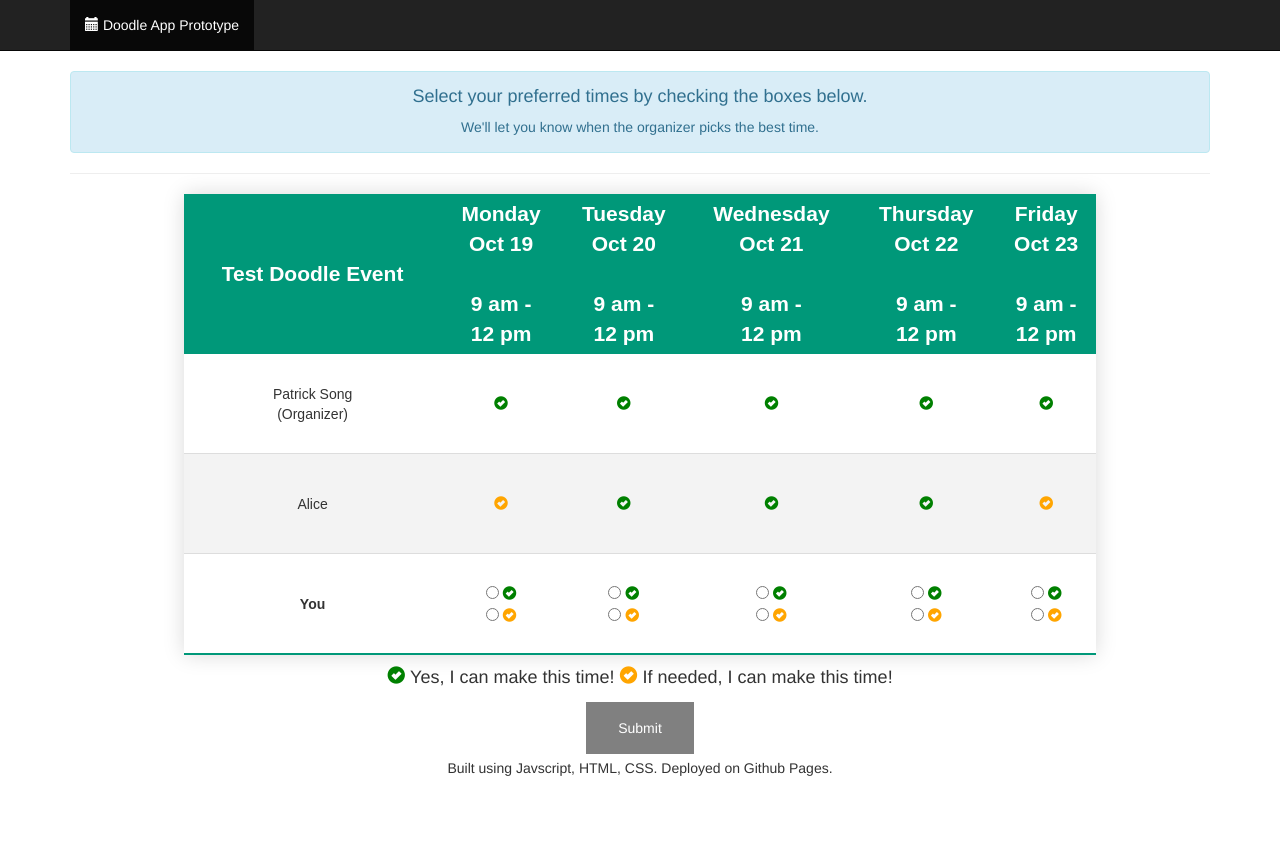
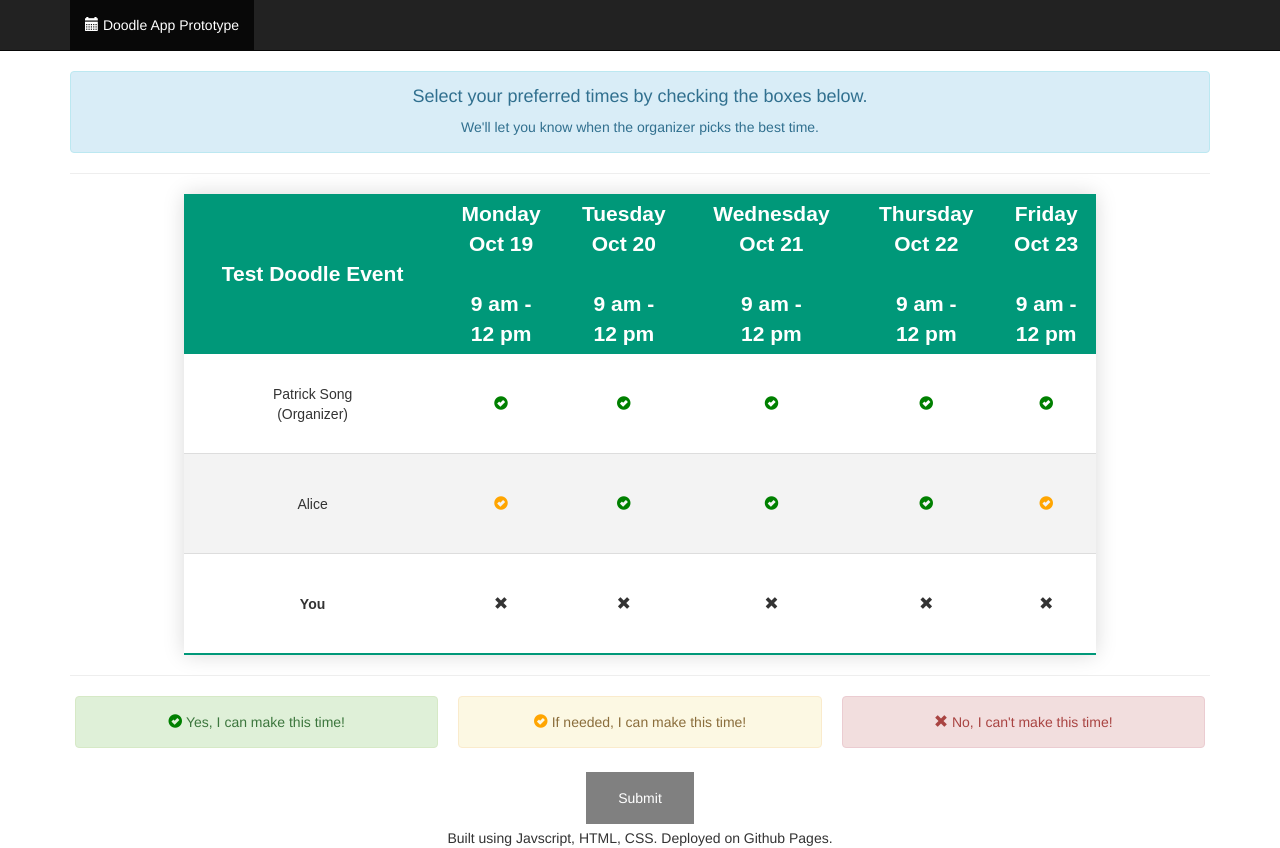
Before and after one commit to pcsong33/doodle-app, a plain HTML site: page index.html in a window 1280 px wide. Before the commit the page ends 800 px from the top, so only its background shows below. Drawn offline with nearby package versions, Linux system fonts and the light colour scheme.

Commit message:
Updated design for selecting availability

```diff
--- a/button.js
+++ b/button.js
@@ -1,5 +1,24 @@
-// if a button has been clicked, enable submit button
-function buttonChange() {
+// Toggles between the available, maybe, and not available glyph symboles
+function tristate(id) {
+  var icon = document.getElementById(id);
+  switch (icon.className) {
+    case "glyphicon glyphicon-ok-sign":
+      icon.classList.toggle("maybe");
+      break;
+    case "glyphicon glyphicon-ok-sign maybe":
+      icon.classList.toggle("glyphicon-ok-sign");
+      icon.classList.toggle("maybe");
+      icon.classList.toggle("glyphicon-remove");
+      break;
+    case "glyphicon glyphicon-remove":
+      icon.classList.toggle("glyphicon-remove");
+      icon.classList.toggle("glyphicon-ok-sign");
+      break;
+    default:
+      // display the current value if it's unexpected
+      alert(control.value);
+  }
+  // Enables submit button after the users has toggled a setting
   document.getElementById("submit").setAttribute("href", "submitted.html");
   document.getElementById("button").style.backgroundColor = "green";
 }
--- a/index.html
+++ b/index.html
@@ -104,94 +104,55 @@
             <!-- Give user option to check availabilites-->
             <td>You</td>
             <td>
-              <input
-                type="radio"
-                name="choice1"
-                value="yes"
-                onclick="buttonChange()"
-              />
-              <span class="glyphicon glyphicon-ok-sign"></span> <br />
-              <input
-                type="radio"
-                name="choice1"
-                value="Maybe"
-                onclick="buttonChange()"
-              />
-              <span class="glyphicon glyphicon-ok-sign maybe"></span>
+              <span onclick="tristate('choice1')">
+                <i id="choice1" class="glyphicon glyphicon-remove"></i>
+              </span>
             </td>
             <td>
-              <input
-                type="radio"
-                name="choice2"
-                value="yes"
-                onclick="buttonChange()"
-              />
-              <span class="glyphicon glyphicon-ok-sign"></span> <br />
-              <input
-                type="radio"
-                name="choice2"
-                value="Maybe"
-                onclick="buttonChange()"
-              />
-              <span class="glyphicon glyphicon-ok-sign maybe"></span>
+              <span onclick="tristate('choice2')">
+                <i id="choice2" class="glyphicon glyphicon-remove"></i>
+              </span>
             </td>
             <td>
-              <input
-                type="radio"
-                name="choice3"
-                value="yes"
-                onclick="buttonChange()"
-              />
-              <span class="glyphicon glyphicon-ok-sign"></span> <br />
-              <input
-                type="radio"
-                name="choice3"
-                value="Maybe"
-                onclick="buttonChange()"
-              />
-              <span class="glyphicon glyphicon-ok-sign maybe"></span>
+              <span onclick="tristate('choice3')">
+                <i id="choice3" class="glyphicon glyphicon-remove"></i>
+              </span>
             </td>
             <td>
-              <input
-                type="radio"
-                name="choice4"
-                value="yes"
-                onclick="buttonChange()"
-              />
-              <span class="glyphicon glyphicon-ok-sign"></span> <br />
-              <input
-                type="radio"
-                name="choice4"
-                value="Maybe"
-                onclick="buttonChange()"
-              />
-              <span class="glyphicon glyphicon-ok-sign maybe"></span>
+              <span onclick="tristate('choice4')">
+                <i id="choice4" class="glyphicon glyphicon-remove"></i>
+              </span>
             </td>
             <td>
-              <input
-                type="radio"
-                name="choice5"
-                value="yes"
-                onclick="buttonChange()"
-              />
-              <span class="glyphicon glyphicon-ok-sign"></span> <br />
-              <input
-                type="radio"
-                name="choice5"
-                value="Maybe"
-                onclick="buttonChange()"
-              />
-              <span class="glyphicon glyphicon-ok-sign maybe"></span>
+              <span onclick="tristate('choice5')">
+                <i id="choice5" class="glyphicon glyphicon-remove"></i>
+              </span>
             </td>
           </tr>
         </tbody>
       </table>
+      <hr />
       <!-- Explain the functionality of maybe and yes buttons -->
-      <h4 class="center">
-        <span class="glyphicon glyphicon-ok-sign"></span> Yes, I can make this
-        time! <span class="glyphicon glyphicon-ok-sign maybe"></span> If needed,
-        I can make this time!
-      </h4>
+      <div class="row">
+        <div class="column center">
+          <div class="alert alert-success text-center">
+            <span class="glyphicon glyphicon-ok-sign"></span> Yes, I can make this
+        time!
+          </div>
+        </div>
+        <div class="column center">
+          <div class="alert alert-warning text-center">
+            <span class="glyphicon glyphicon-ok-sign maybe"></span> If needed,
+          I can make this time!
+          </div>
+        </div>
+        <div class="column center">
+          <div class="alert alert-danger text-center">
+            <span class="glyphicon glyphicon-remove"></span> No, I can't make this
+          time!
+          </div>
+        </div>
+      </div>
       <div class="row">
         <!-- Define submit button: it is not clickable unless a user selected at least one time -->
         <div class="column center">
--- a/style.css
+++ b/style.css
@@ -71,6 +71,8 @@ input[type="submit"] {
 /* add styling row, columns  */
 .row {
   display: flex;
+  column-gap: 20px;
+  justify-content: space-around;
 }
 
 .column {
```
